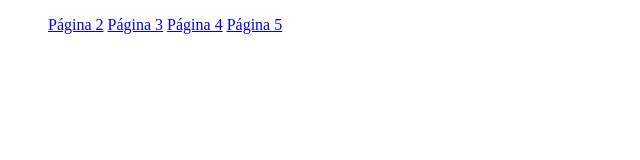
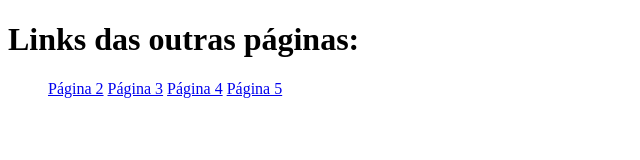
Before and after one commit to DevNCH/cinco_paginas, a plain HTML site: page pg1.html in a window 1280 px wide. Shown: the whole page, without its empty margins (0-640 px from the left). Drawn offline with Linux system fonts and the light colour scheme.

Commit message:
Update pg1.html

```diff
--- a/pg1.html
+++ b/pg1.html
@@ -4,6 +4,7 @@
     <title>Página 1</title>
   </head>
   <body>
+    <h1>Links das outras páginas:</h1>
     <ul>
       <il><a href="pg2.html">Página 2</a></il>
       <il><a href="pg3.html">Página 3</a></il>
```
